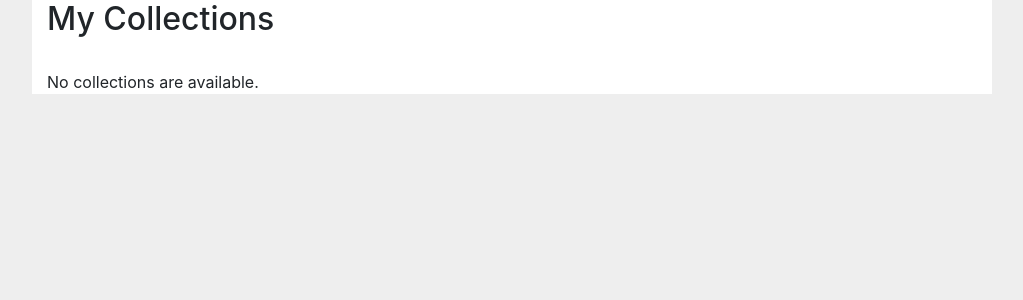
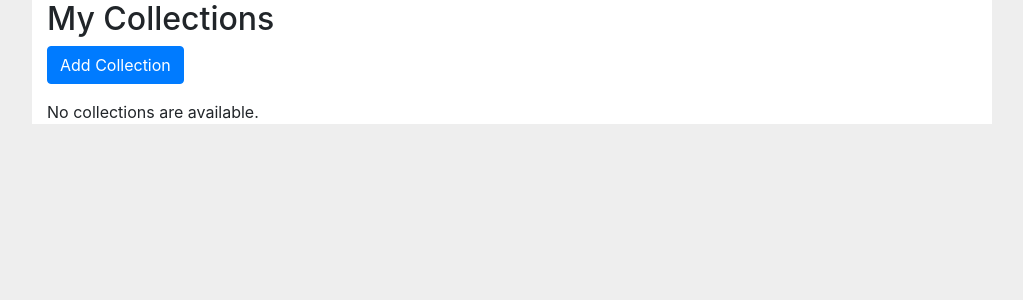
Before and after one commit to davmor21/miniProject4DavonMorrisF2024, a Django app: page /cards/ in a window 1280 px wide. Shown: the part 96-396 px from the top of the page, without its empty margins (128-1151 px from the left). Run offline with Django 5.2, Linux system fonts and the light colour scheme; the visitor is signed in with stand-in values (Sample User, id 1); data that the repository does not hold is empty; some libraries are stand-ins or nearby versions.

Commit message:
Index page has the ability to remove and add collections

```diff
--- a/tcgApp/cards/templates/cards/index.html
+++ b/tcgApp/cards/templates/cards/index.html
@@ -1,17 +1,77 @@
 {% extends 'base.html' %}
+
 {% block title %}Home Page{% endblock %}
+
 {% block content %}
-    <h2>
-        My Collections
-    </h2>
-    &nbsp;
+    <h2>My Collections</h2>
+
+    <!-- Add Collection Button -->
+    <button type="button" class="btn btn-primary mb-3" data-bs-toggle="modal" data-bs-target="#addCollectionModal">Add Collection</button>
+
     {% if latest_collection_list %}
     <ul class="list-group">
-    {% for collection in latest_collection_list %}
-        <li class="collection-list list-group-item"><a href="{% url 'cards:detail' collection.id %}" id="collection-list-link">{{ collection.collection_name }}</a></li>
-    {% endfor %}
+        {% for collection in latest_collection_list %}
+        <li class="list-group-item d-flex justify-content-between align-items-center">
+            <a href="{% url 'cards:detail' collection.id %}" id="collection-list-link">{{ collection.collection_name }}</a>
+            <!-- Remove Collection Button -->
+            <button type="button" class="btn btn-danger btn-sm" onclick="openRemoveModal({{ collection.id }})">Remove</button>
+        </li>
+        {% endfor %}
     </ul>
     {% else %}
         <p>No collections are available.</p>
     {% endif %}
+
+    <!-- Remove Collection Modal -->
+    <div class="modal fade" id="removeCollectionModal" tabindex="-1" aria-labelledby="removeCollectionModalLabel" aria-hidden="true">
+        <div class="modal-dialog">
+            <div class="modal-content">
+                <div class="modal-header">
+                    <h5 class="modal-title" id="removeCollectionModalLabel">Confirm Removal</h5>
+                    <button type="button" class="btn-close" data-bs-dismiss="modal" aria-label="Close"></button>
+                </div>
+                <div class="modal-body">
+                    Are you sure you want to remove this collection?
+                </div>
+                <div class="modal-footer">
+                    <button type="button" class="btn btn-secondary" data-bs-dismiss="modal">Cancel</button>
+                    <form id="removeCollectionForm" method="post">
+                        {% csrf_token %}
+                        <button type="submit" class="btn btn-danger">Yes, Remove</button>
+                    </form>
+                </div>
+            </div>
+        </div>
+    </div>
+
+    <!-- Add Collection Modal -->
+    <div class="modal fade" id="addCollectionModal" tabindex="-1" aria-labelledby="addCollectionModalLabel" aria-hidden="true">
+        <div class="modal-dialog">
+            <div class="modal-content">
+                <div class="modal-header">
+                    <h5 class="modal-title" id="addCollectionModalLabel">Add New Collection</h5>
+                    <button type="button" class="btn-close" data-bs-dismiss="modal" aria-label="Close"></button>
+                </div>
+                <div class="modal-body">
+                    <form action="{% url 'cards:add_collection' %}" method="post">
+                        {% csrf_token %}
+                        <div class="mb-3">
+                            <label for="collection_name" class="form-label">Collection Name</label>
+                            <input type="text" class="form-control" id="collection_name" name="collection_name" required>
+                        </div>
+                        <button type="submit" class="btn btn-primary">Add Collection</button>
+                    </form>
+                </div>
+            </div>
+        </div>
+    </div>
+
+    <!-- Open Remove Modal Script -->
+<script>
+    function openRemoveModal(collectionId) {
+        const form = document.getElementById('removeCollectionForm');
+        form.action = `/cards/remove_collection/${collectionId}/`;  // Set the form action dynamically
+        $('#removeCollectionModal').modal('show');
+    }
+</script>
 {% endblock %}
--- a/tcgApp/cards/urls.py
+++ b/tcgApp/cards/urls.py
@@ -8,4 +8,6 @@ urlpatterns = [
     path("<int:pk>/", views.DetailView.as_view(), name="detail"),
     path("<int:pk>/results/", views.ResultsView.as_view(), name="results"),
     path("<int:collection_id>/submit/", views.submit, name="submit"),
+    path("remove_collection/<int:collection_id>/", views.remove_collection, name="remove_collection"),
+    path('add_collection/', views.add_collection, name='add_collection'),
 ]
--- a/tcgApp/cards/views.py
+++ b/tcgApp/cards/views.py
@@ -1,7 +1,8 @@
 from django.db.models import F
 from django.http import HttpResponse, HttpResponseRedirect
-from django.shortcuts import get_object_or_404, render
+from django.shortcuts import get_object_or_404, render, redirect
 from django.urls import reverse
+from django import forms
 from django.views import generic
 from django.utils import timezone
 from django.contrib.auth.decorators import login_required
@@ -66,7 +67,49 @@ def submit(request, collection_id):
                     card.quantity = int(new_quantity)
                     card.save()
 
-        # Redirect after processing
-        return HttpResponseRedirect(reverse("cards:results", args=(collection.id,)))
+    return render(request, "cards/detail.html", {"collection": collection})
 
-    return render(request, "cards/detail.html", {"collection": collection})
+import logging
+
+logger = logging.getLogger(__name__)
+
+@login_required(login_url="/users/login/")
+def remove_collection(request, collection_id):
+    collection = get_object_or_404(Collection, pk=collection_id)
+
+    if request.method == "POST":
+        logger.debug(f"Attempting to delete collection with ID: {collection_id}")
+        collection.delete()  # Delete the collection
+        logger.debug(f"Collection with ID {collection_id} deleted successfully.")
+        return redirect('cards:index')  # Redirect back to the home page after deletion
+    else:
+        logger.debug(f"Invalid request method: {request.method} for collection with ID: {collection_id}")
+        return redirect('cards:index')  # Redirect if method is not POST
+
+class CollectionForm(forms.ModelForm):
+    class Meta:
+        model = Collection
+        fields = ['collection_name']  # Only ask for the collection name in the form
+
+    def __init__(self, *args, **kwargs):
+        super().__init__(*args, **kwargs)
+        self.fields['collection_name'].widget.attrs.update({'class': 'form-control'})
+        self.fields['collection_name'].label = "Collection Name"
+
+@login_required(login_url="/users/login/")
+def add_collection(request):
+    if request.method == 'POST':
+        # Handling form submission
+        form = CollectionForm(request.POST)
+        if form.is_valid():
+            # Create a new collection
+            collection = form.save(commit=False)
+            collection.user = request.user  # Optionally associate with the logged-in user
+            collection.pub_date = timezone.now()  # Set current timestamp as publish date
+            collection.save()
+            return redirect('cards:index')  # Redirect to the homepage after saving the new collection
+    else:
+        # If the request is GET, show an empty form
+        form = CollectionForm()
+
+    return render(request, 'cards/add_collection.html', {'form': form})
--- a/tcgApp/templates/base.html
+++ b/tcgApp/templates/base.html
@@ -39,5 +39,7 @@
     <script src="https://code.jquery.com/jquery-3.5.1.slim.min.js"></script>
     <script src="https://cdn.jsdelivr.net/npm/popper.js@1.16.1/dist/umd/popper.min.js"></script>
     <script src="https://stackpath.bootstrapcdn.com/bootstrap/4.5.2/js/bootstrap.min.js"></script>
+    <script src="https://cdn.jsdelivr.net/npm/@popperjs/core@2.11.6/dist/umd/popper.min.js"></script>
+    <script src="https://cdn.jsdelivr.net/npm/bootstrap@5.3.0-alpha1/dist/js/bootstrap.min.js"></script>
   </body>
 </html>
```
Also changed, not shown: tcgApp/cards/templates/cards/add_collection.html (added, +18 -0 lines), tcgApp/cards/templates/cards/detail.html (+38 -9 lines).
